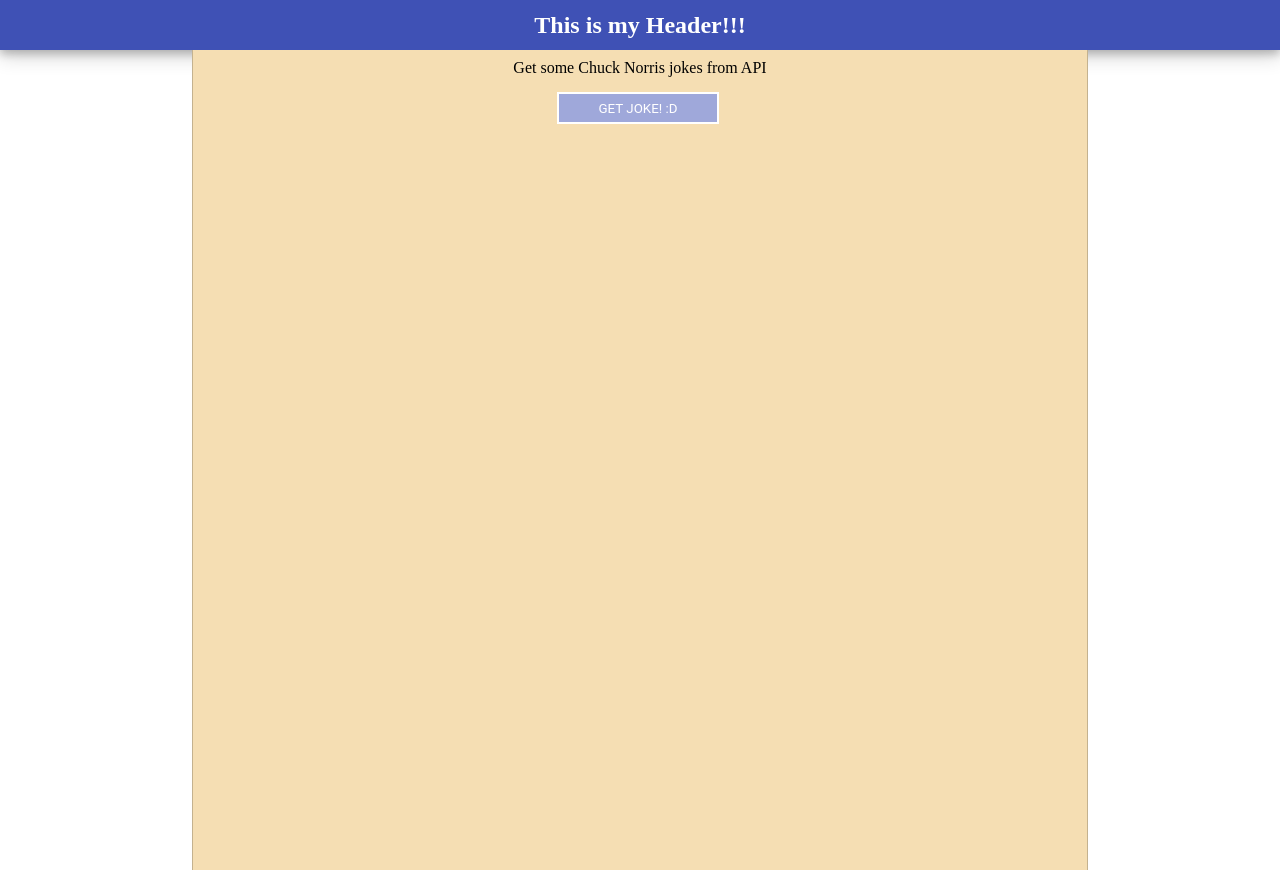
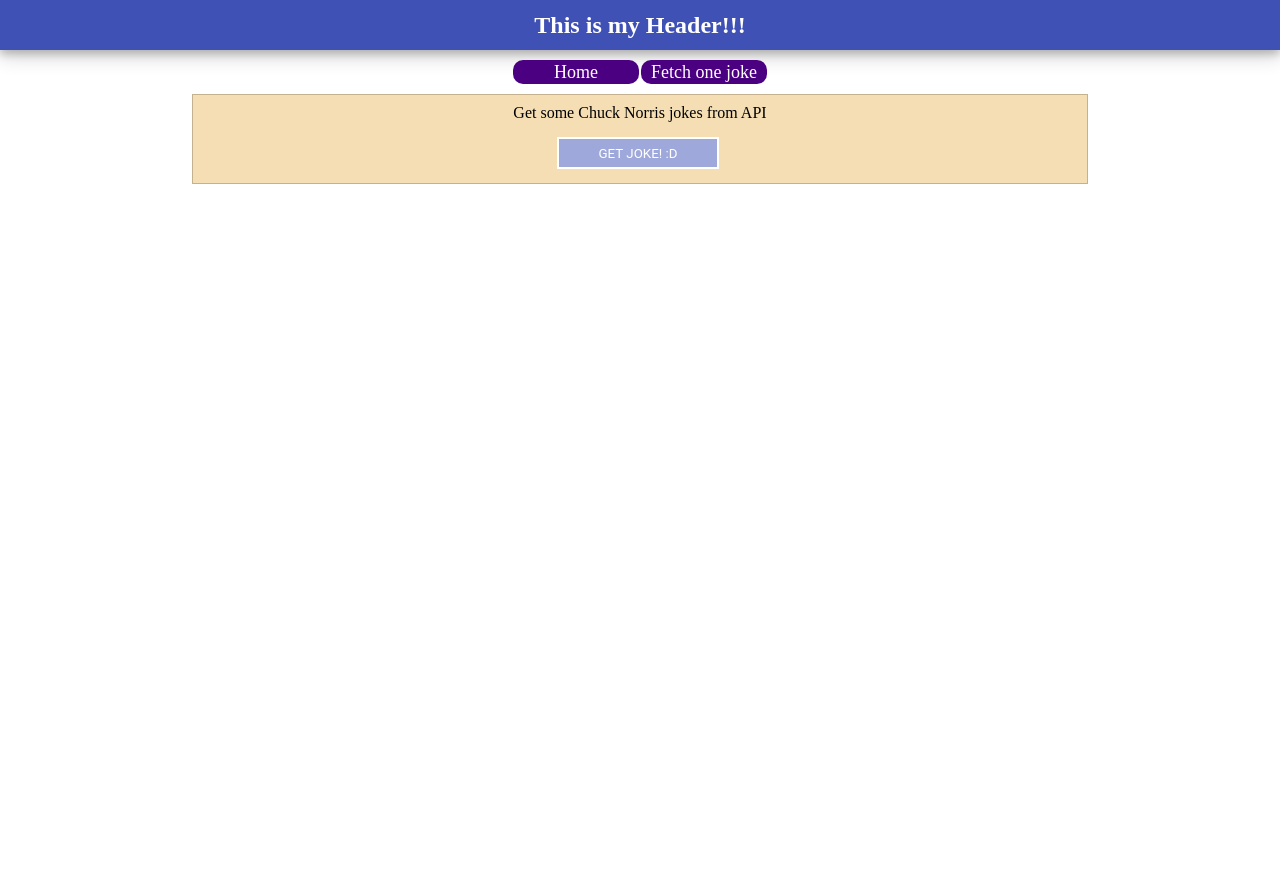
Before and after one commit to 13shutt/redux-one-v2, a React (Create React App) app: page /joke in a window 1280 px wide. After the commit the page ends 800 px from the top, so only its background shows below. Built offline with nearby package versions, Linux system fonts and the light colour scheme.

Commit message:
add router

```diff
--- a/package.json
+++ b/package.json
@@ -3,12 +3,15 @@
   "version": "0.1.0",
   "private": true,
   "dependencies": {
+    "connected-react-router": "^4.5.0",
+    "history": "^4.7.2",
     "i": "^0.3.6",
     "npm": "^6.4.1",
     "react": "^16.5.2",
     "react-dom": "^16.5.2",
     "react-fontawesome": "^1.6.1",
     "react-redux": "^5.0.7",
+    "react-router-dom": "^4.3.1",
     "react-scripts": "1.1.5",
     "redux": "^4.0.0",
     "redux-devtools-extension": "^2.13.5",
--- a/src/App.js
+++ b/src/App.js
@@ -1,19 +1,24 @@
 import React from 'react';
 import { Provider } from 'react-redux'
+import { createBrowserHistory } from 'history'
+import { ConnectedRouter } from 'connected-react-router'
 
 import { initStyles } from './styles'
 import configureStore from './configureStore'
 
 import AppContainer from './containers/AppContainer'
 
-const store = configureStore()
+const history = createBrowserHistory()
+const store = configureStore(history)
 
 initStyles()
 
 const App = () => {
   return (
     <Provider store={store}>
-      <AppContainer />
+      <ConnectedRouter history={history}>
+        <AppContainer />
+      </ConnectedRouter>
     </Provider>
   );
 }
--- a/src/components/BodyList/index.js
+++ b/src/components/BodyList/index.js
@@ -5,10 +5,9 @@ const BodyList = styled.div`
   flex-direction: column;
   padding: 10px;
   align-items: center;
-  margin: 0% 15%;
-  height: 100vh;
+  margin: 10px 15%;
+  height: auto;
   background: wheat;
-  border-left: 1px solid rgba(0, 0, 0, 0.2);
-  border-right: 1px solid rgba(0, 0, 0, 0.2);
+  border: 1px solid rgba(0, 0, 0, 0.2);
 `
 export default BodyList
--- /dev/null
+++ b/src/components/StyledLink.js
@@ -0,0 +1,13 @@
+import styled from 'styled-components'
+
+const StyledLink = styled.h5`
+  font-size: 18px;
+  background: indigo;
+  padding: 3px;
+  border-radius: 10px;
+  color: white;
+  width: 120px;
+  text-align: center;
+`
+
+export default StyledLink
--- /dev/null
+++ b/src/components/StyledNav.js
@@ -0,0 +1,10 @@
+import styled from 'styled-components'
+
+const StyledNav = styled.div`
+  display: flex;
+  flex-direction: row;
+  justify-content: space-around;
+  margin: 10px 40%;
+`
+
+export default StyledNav
--- a/src/components/index.js
+++ b/src/components/index.js
@@ -4,5 +4,7 @@ import BodyList from './BodyList'
 import StyledUl from './StyledUl'
 import StyledOl from './StyledOl'
 import Delete from './Delete'
+import StyledNav from './StyledNav'
+import StyledLink from './StyledLink'
 
-export { Header, Buttonz, BodyList, StyledUl, StyledOl, Delete };
+export { Header, Buttonz, BodyList, StyledUl, StyledOl, Delete, StyledNav, StyledLink };
--- a/src/configureStore.js
+++ b/src/configureStore.js
@@ -1,10 +1,11 @@
 import { createStore, applyMiddleware } from 'redux';
+import { connectRouter, routerMiddleware } from 'connected-react-router';
 import { composeWithDevTools } from 'redux-devtools-extension';
 import thunk from 'redux-thunk';
 import createReducer from './reducers';
 
-export default function configureStore() {
-  const middlewares = [thunk];
+export default function configureStore(history) {
+  const middlewares = [thunk, routerMiddleware(history)];
   const enhancers = composeWithDevTools(applyMiddleware(...middlewares));
-  return createStore((createReducer()), enhancers);
+  return createStore(connectRouter(history)(createReducer()), enhancers);
 }
--- a/src/containers/AppContainer/AppContainer.js
+++ b/src/containers/AppContainer/AppContainer.js
@@ -1,8 +1,9 @@
 import React from 'react'
+import { Route, Switch, Link } from 'react-router-dom'
 
 import JokesList from '../JokesList'
 
-import { Header } from '../../components'
+import { Header, StyledNav, StyledLink } from '../../components'
 
 const AppContainer = () => {
   return (
@@ -10,7 +11,14 @@ const AppContainer = () => {
       <Header>
         <span>This is my Header!!!</span>
       </Header>
-      <JokesList />
+      <StyledNav>
+        <Link to="/"><StyledLink>Home</StyledLink></Link>
+        <Link to="/joke"><StyledLink>Fetch one joke</StyledLink></Link>
+      </StyledNav>
+      <Switch>
+        <Route exact path="/" render={() => <div>Simple homepage</div>} />
+        <Route path="/joke" component={() => <JokesList />} />
+      </Switch>
     </div>
   );
 }
```
Also changed, not shown: 1 other file (tests, documents, lock files or other folders).
